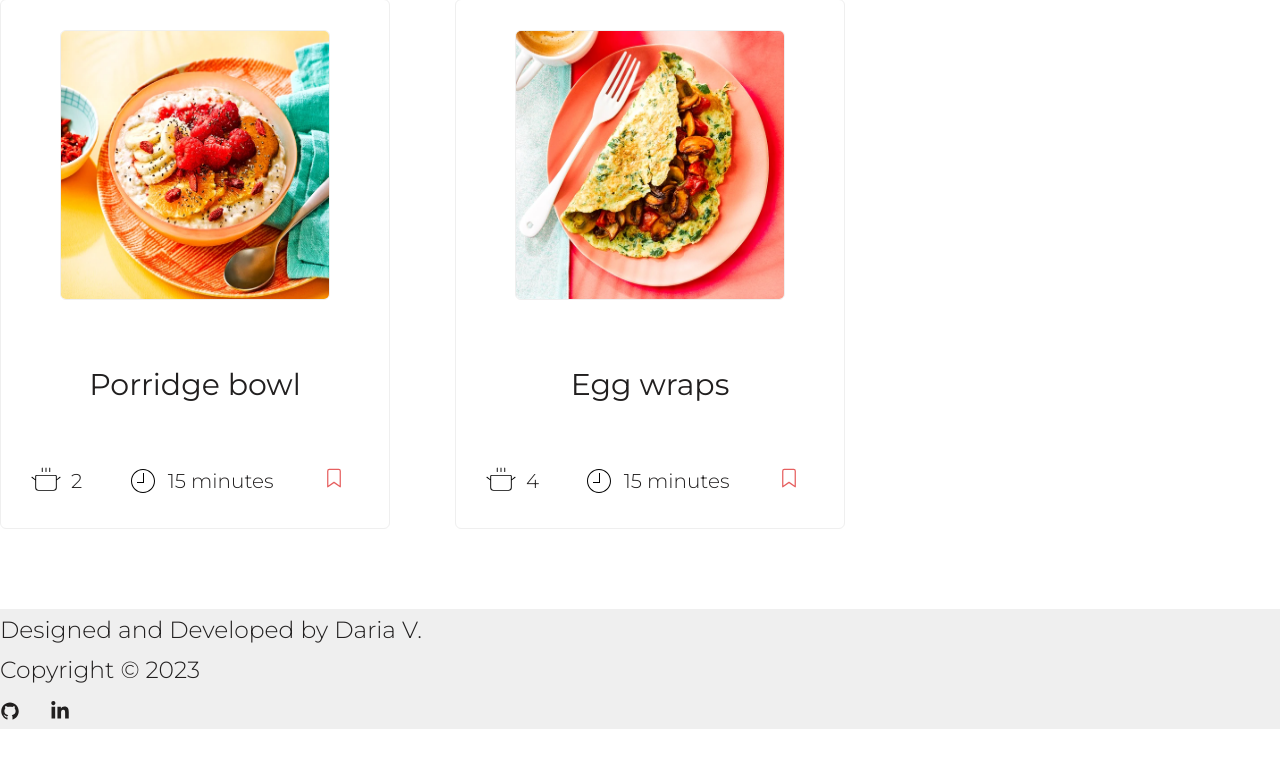
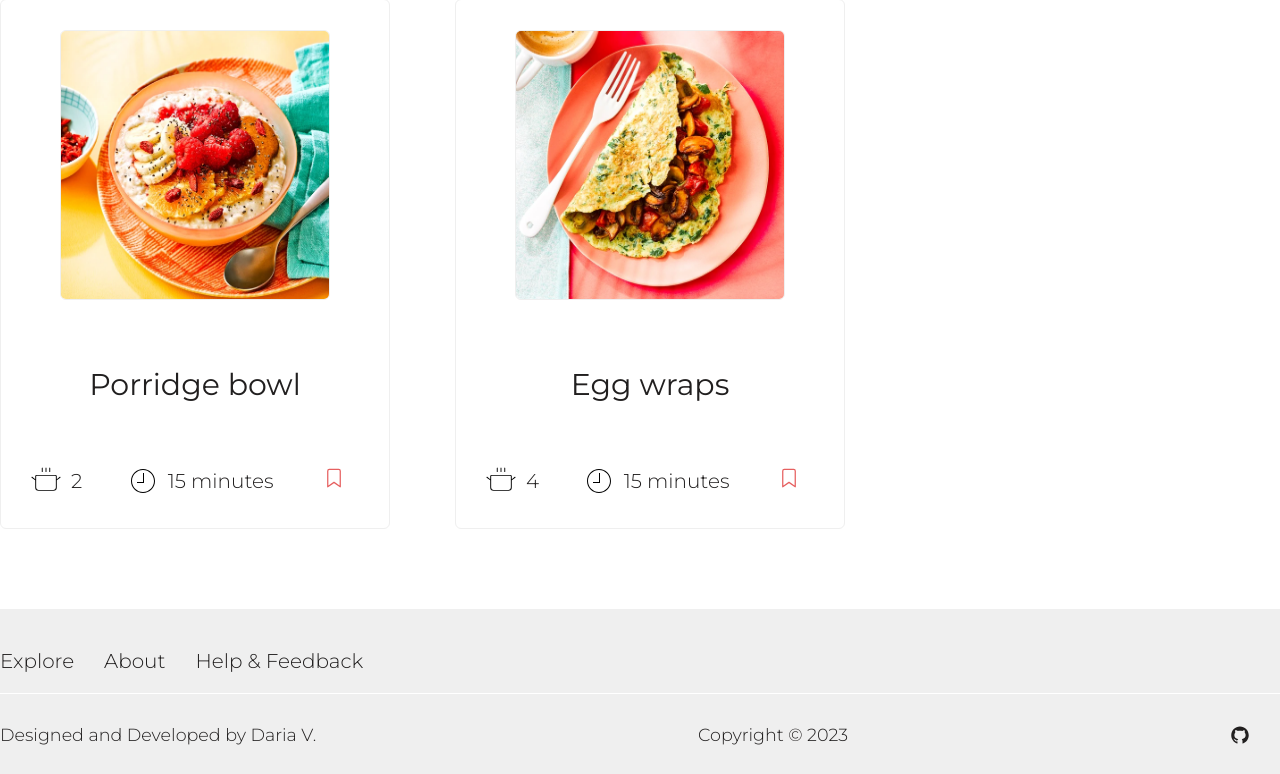
Before and after one commit to dariavarlamovaa/neliapila-healthy-recipes, a Django app: page / in a window 1280 px wide; the page is wider, and only the part inside the window is pictured. Shown: the part 2973-3747 px from the top of that part. Before the commit the page ends 3702 px from the top of that part, so only its background shows below. Run offline with Django 4.2, Linux system fonts and the light colour scheme; data comes from the database, SQL or seed files in the repository.

Commit message:
removed About link, added links in footer

```diff
--- a/templates/base/base.html
+++ b/templates/base/base.html
@@ -21,7 +21,6 @@
                     <ul class="menu-list">
                         <li><a href="/">Recipes</a></li>
                         <li><a href="#">Authors</a></li>
-                        <li><a href="#">About</a></li>
                     </ul>
                 </div>
             </div>
@@ -185,6 +184,16 @@
 
 <footer class="footer-nav">
     <div class="page-footer_wrapper container">
+        <div class="site-links">
+            <div class="links-list">
+                <ul class="list-of-links">
+                    <li><a href="/">Explore</a></li>
+                    <li><a href="#">About</a></li>
+                    <li><a href="#">Help & Feedback</a></li>
+                </ul>
+            </div>
+        </div>
+        <div class="developer-info">
             <div class="footer-designer-name">
                 <h3>Designed and Developed by Daria V.</h3>
             </div>
@@ -214,6 +223,7 @@
                 </ul>
             </div>
         </div>
+    </div>
 </footer>
 <script src="{% static 'js/base.js' %}"></script>
 {% block script_block %}
```
Lines whose indentation alone changed are shown as unchanged.
